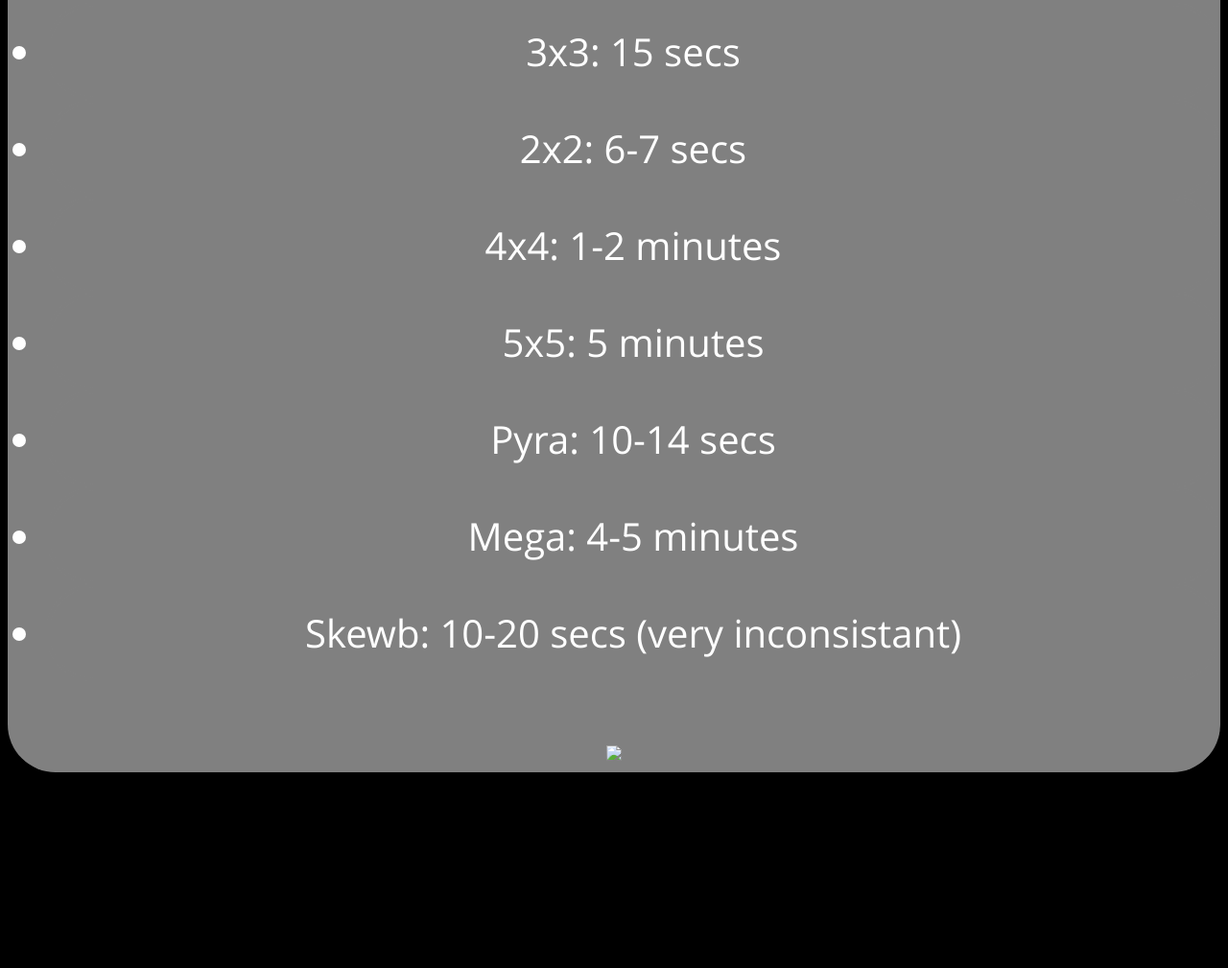
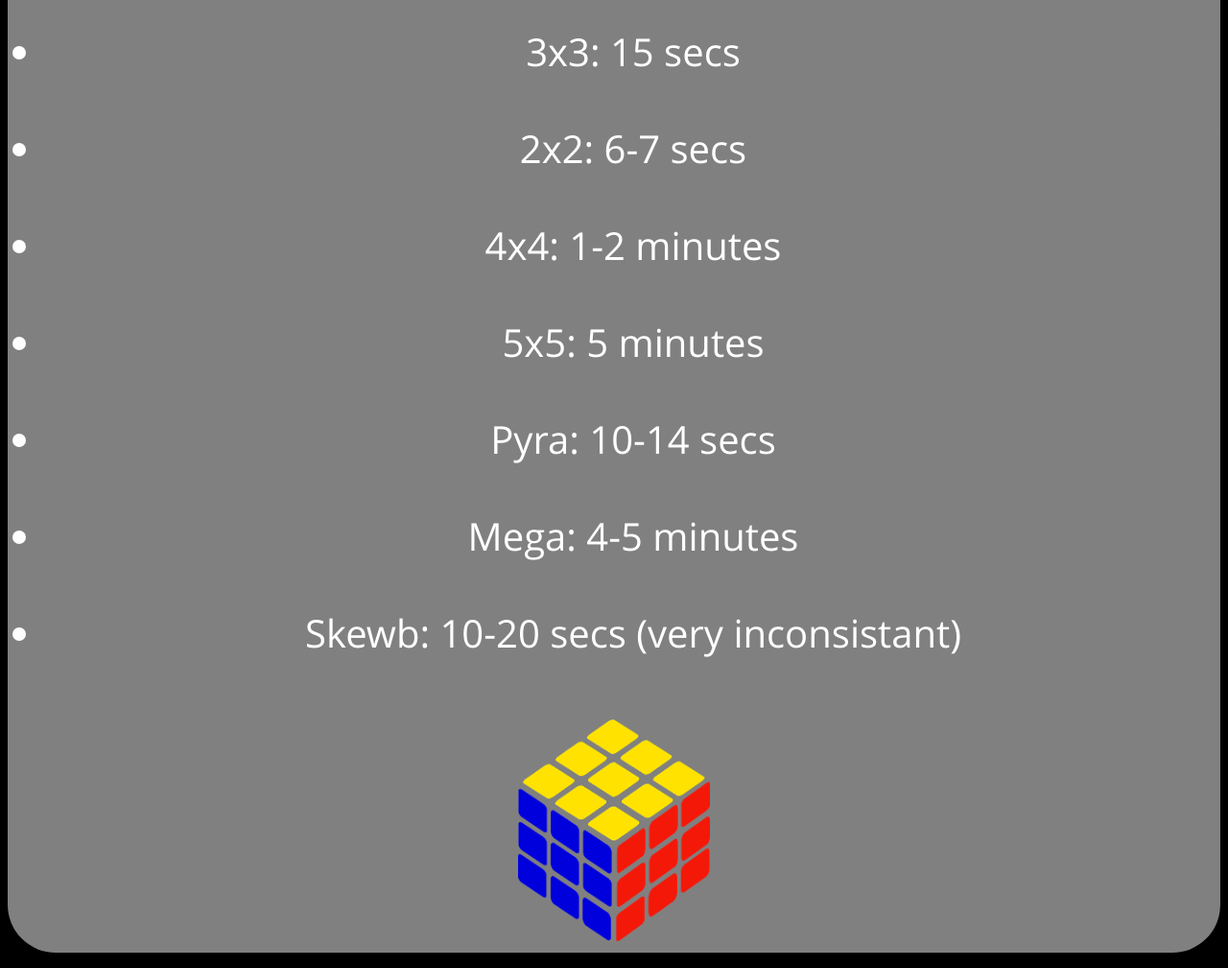
Before and after one commit to DenoIsBetterThanNodeJS/arvidk, a plain HTML site: page intrests/cubing.html in a window 1280 px wide. Shown: the part 632-1641 px from the top of the page at 96% size. Before the commit the page ends 1453 px from the top, so only its background shows below. Drawn offline with Linux system fonts and the light colour scheme; the site is published under a folder, as on GitHub Pages, so addresses that start at the root find nothing.

Commit message:
Update cubing.html

```diff
--- a/intrests/cubing.html
+++ b/intrests/cubing.html
@@ -21,7 +21,7 @@
        <li>Mega: 4-5 minutes</li>
        <li>Skewb: 10-20 secs (very inconsistant)</li>
     </ul>
-    <img src="/imgs/5f44ff50acda2c000402a73f.png">
+    <img src="../imgs/5f44ff50acda2c000402a73f.png">
     </div>
     <p></p>
 
```
